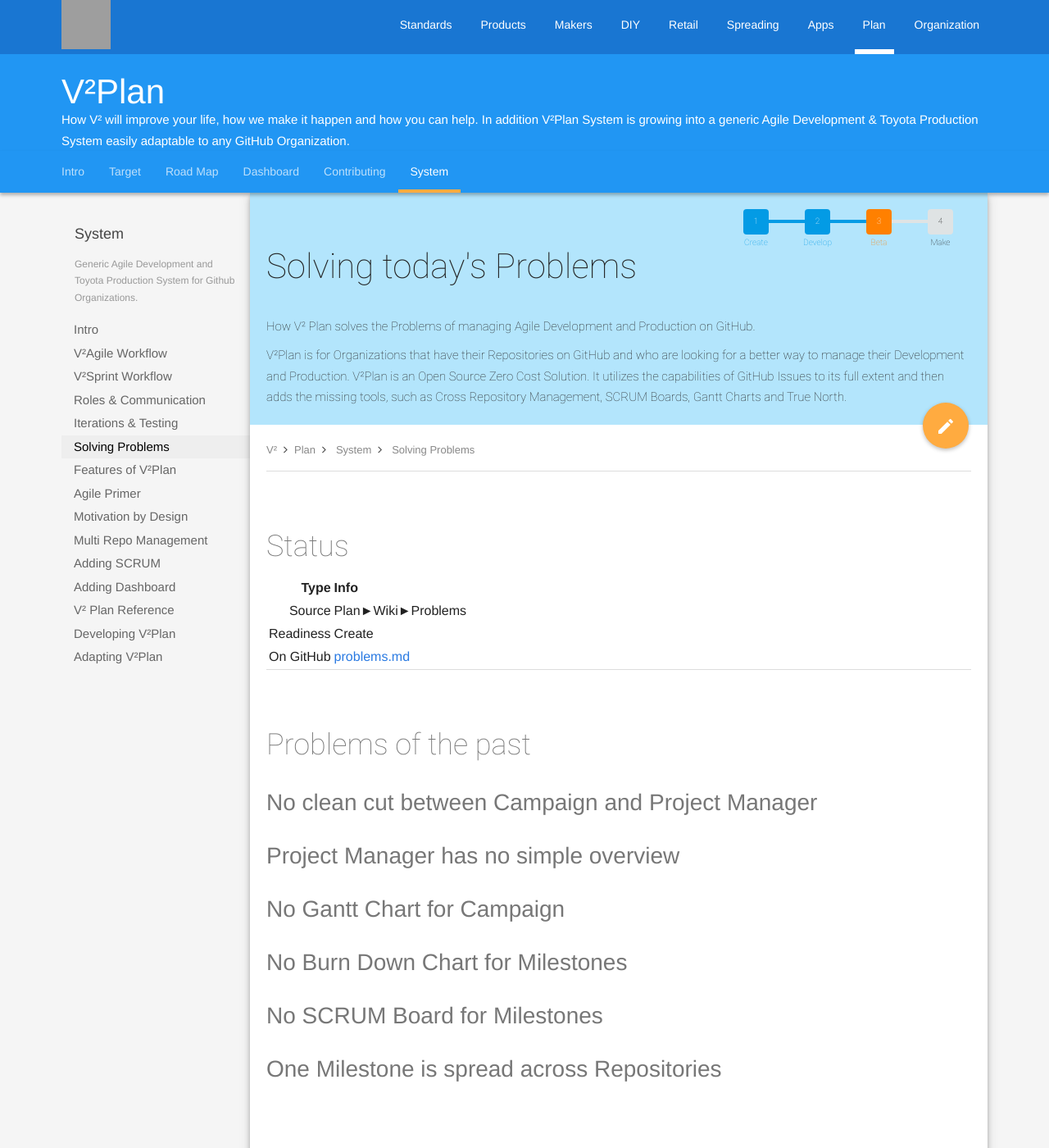
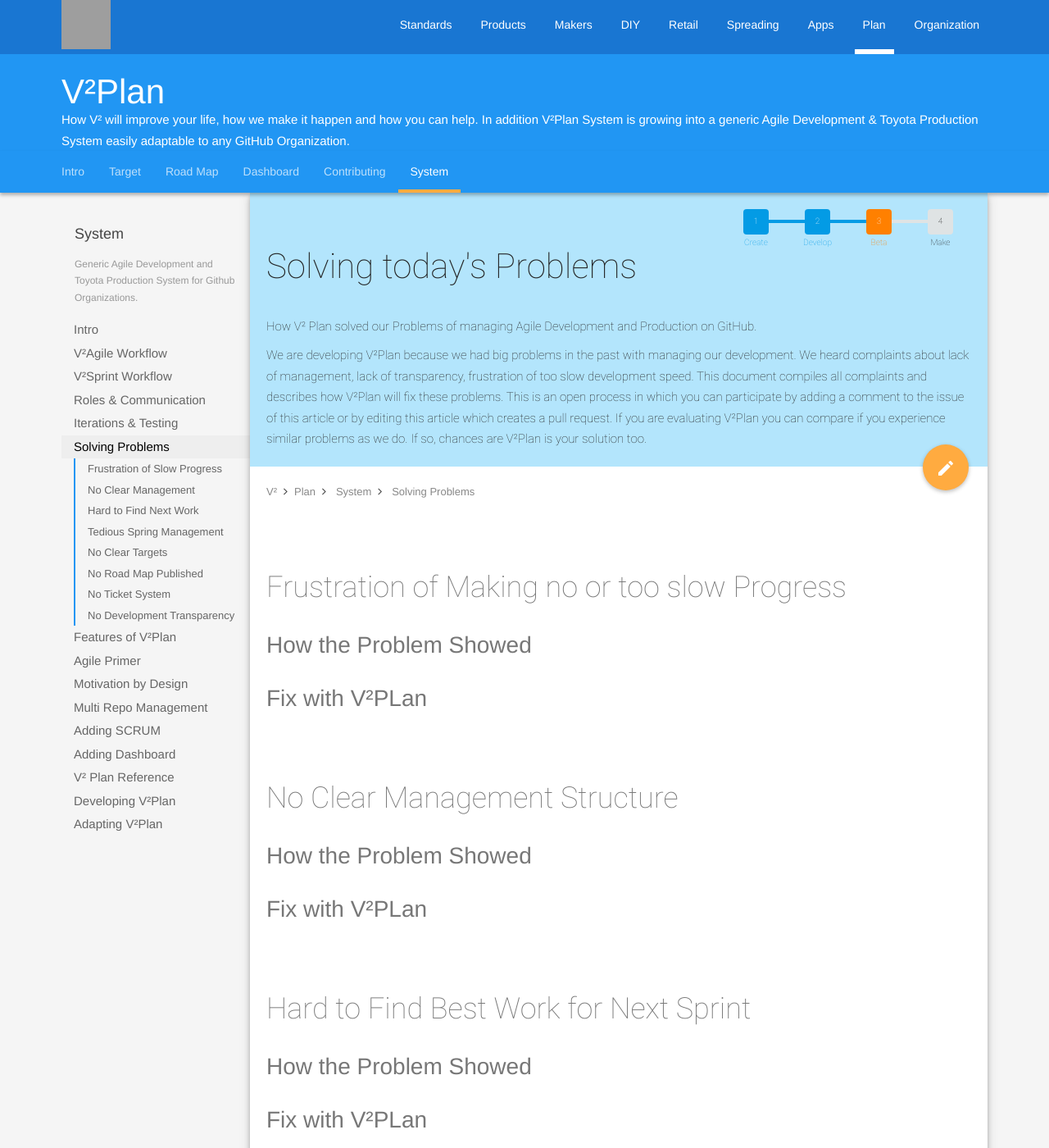
Before and after one commit to V-Squared/v2-Plan, a Jekyll site: the page built from system/solving-problems.md, in a window 1280 px wide and 1400 px high. Shown: the whole window at 82% size. Built offline with Jekyll 4.4.1, drawn with Linux system fonts in a browser that asks for light colours; some of the changed text lies outside the part shown; grey boxes are pictures that could not be loaded.

Commit message:
Create Abstract, Article Outline and ToC

```diff
--- a/system/solving-problems.md
+++ b/system/solving-problems.md
@@ -1,52 +1,87 @@
 ---
 layout: page
 title: Solving today's Problems
-subtitle: How V² Plan solves the Problems of managing Agile Development and Production on GitHub.
-abstract: V²Plan is for Organizations that have their Repositories on GitHub and who are looking for a better way to manage their Development and Production. V²Plan is an Open Source Zero Cost Solution. It utilizes the capabilities of GitHub Issues to its full extent and then adds the missing tools, such as Cross Repository Management, SCRUM Boards, Gantt Charts and True North.
+subtitle: How V² Plan solved our Problems of managing Agile Development and Production on GitHub.
+abstract: We are developing V²Plan because we had big problems in the past with managing our development. We heard complaints about lack of management, lack of transparency, frustration of too slow development speed. This document compiles all complaints and describes how V²Plan will fix these problems. This is an open process in which you can participate by adding a comment to the issue of this article or by editing this article which creates a pull request. If you are evaluating V²Plan you can compare if you experience similar problems as we do. If so, chances are V²Plan is your solution too.
 issueNo: 64
+contents:
+   - name: Frustration of Slow Progress
+     url: frustration
+   - name: No Clear Management
+     url: no-management
+   - name: Hard to Find Next Work
+     url: hard-find-work
+   - name: Tedious Spring Management
+     url: tedious-sprint
+   - name: No Clear Targets
+     url: no-targets
+   - name: No Road Map Published
+     url: no-road-map
+   - name: No Ticket System
+     url: no-ticket-system
+   - name: No Development Transparency
+     url: no-transparency
 ---
 
 
---------------------------
 
-# Status
+# Frustration of Making no or too slow Progress <a name="frustration"></a>
 
-| Type  | Info |
-|------:|:-----|
-| Source | Plan►Wiki►Problems |
-| Readiness | Create |
-| On GitHub | [problems.md](https://github.com/V-Squared/v2-Plan/blob/gh-pages/system/problems.md) |
+## How the Problem Showed
 
---------------------------
+## Fix with V²PLan
 
 
-# Problems of the past
-## No clean cut between Campaign and Project Manager
+# No Clear Management Structure <a name="no-management"></a>
+
+## How the Problem Showed
+
+## Fix with V²PLan
 
 
-## Project Manager has no simple overview
 
-## No Gantt Chart for Campaign
+# Hard to Find Best Work for Next Sprint <a name="hard-find-work"></a>
 
-## No Burn Down Chart for Milestones
+## How the Problem Showed
 
-## No SCRUM Board for Milestones
-
-## One Milestone is spread across Repositories
+## Fix with V²PLan
 
 
-# Solutions
-## Clean and limited Job description of Campaign Manager
 
-## Project Manager continues where Campaign Manager ends
+# Sprint was Tedious to Manage and not Transparent <a name="tedious-sprint"></a>
 
-## Each Milestone is unique to one Repository
+## How the Problem Showed
 
-## Project Manager track schedule of Project, reports to Campaign Manager
-
-## SCRUM Board with Waffle is very efficient
-- yet Waffle is optional!
+## Fix with V²PLan
 
 
-# Reference
-- [Issue►Understanding Problems of Planning V² Initiative](https://github.com/V-Squared/v2-Plan/issues/1)
+
+# No Clear Targets Published <a name="no-targets"></a>
+
+## How the Problem Showed
+
+## Fix with V²PLan
+
+
+
+# No Road Map Published <a name="no-road-map"></a>
+
+## How the Problem Showed
+
+## Fix with V²PLan
+
+
+
+# No Ticket System for Bug Reports and Ideas <a name="no-ticket-system"></a>
+
+## How the Problem Showed
+
+## Fix with V²PLan
+
+
+
+# No Transparency of Development <a name="no-transparency"></a>
+
+## How the Problem Showed
+
+## Fix with V²PLan
```
